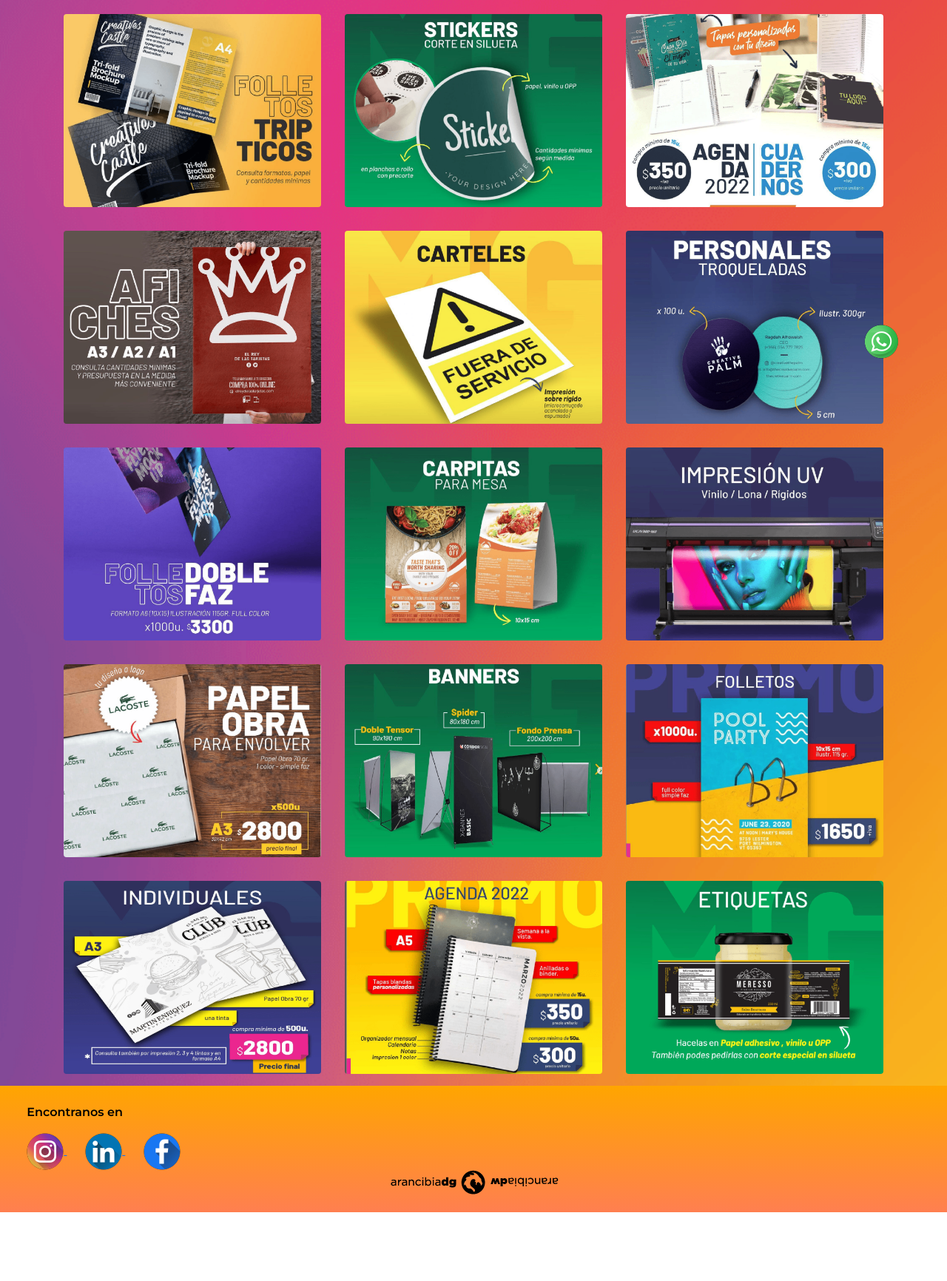
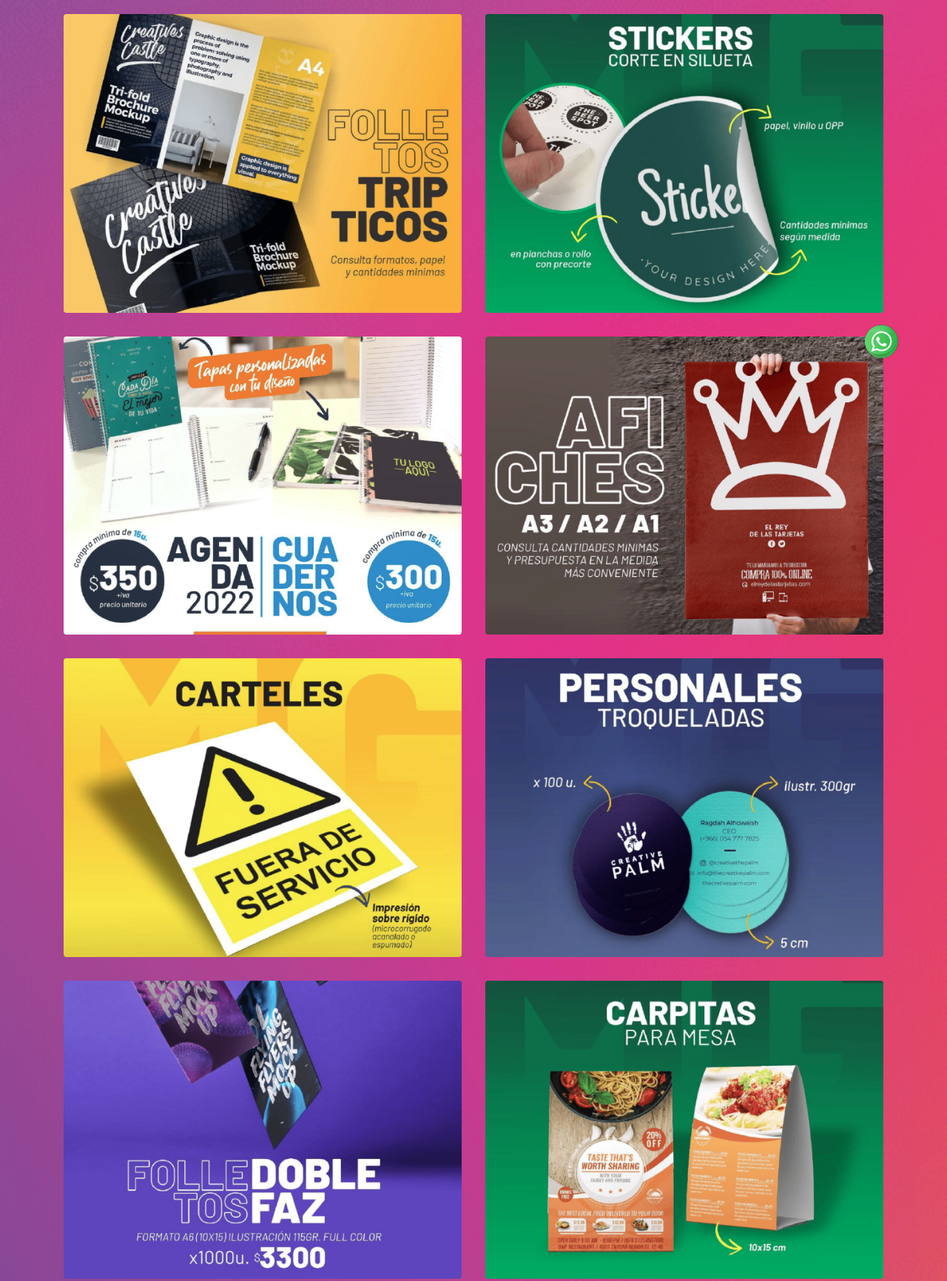
Before and after one commit to Fedezex/Final-Project, a website: page paginas/Ofertas.html in a window 1280 px wide. Shown: the part 273-2005 px from the top of the page at 74% size. Before the commit the page ends 1912 px from the top, so only its background shows below. Drawn offline with nearby package versions, Linux system fonts and the light colour scheme.

```diff
--- a/paginas/Ofertas.html
+++ b/paginas/Ofertas.html
@@ -84,21 +84,21 @@
       <!-- Seccion ofertas -->
     <section class="container">
         <div class="row">
-        <div class="productos col-lg-4 col-md-12 col-sm-12 d-flex p-3"><img src="../assets/images/bs-images/2.png" class="img rounded" alt="Producto 1"></div>
-        <div class="productos col-lg-4 col-md-12 col-sm-12 d-flex p-3"><img src="../assets/images/bs-images/1.png" class="img rounded" alt="Producto 2"></div>
-        <div class="productos col-lg-4 col-md-12 col-sm-12 d-flex p-3"><img src="../assets/images/bs-images/3.png" class="img rounded" alt="Producto 3"></div>
-        <div class="productos col-lg-4 col-md-12 col-sm-12 d-flex p-3"><img src="../assets/images/bs-images/4.png" class="img rounded" alt="Producto 4"></div>
-        <div class="productos col-lg-4 col-md-12 col-sm-12 d-flex p-3"><img src="../assets/images/bs-images/5.png" class="img rounded" alt="Producto 5"></div>
-        <div class="productos col-lg-4 col-md-12 col-sm-12 d-flex p-3"><img src="../assets/images/bs-images/6.png" class="img rounded" alt="Producto 6"></div>
-        <div class="productos col-lg-4 col-md-12 col-sm-12 d-flex p-3"><img src="../assets/images/bs-images/7.png" class="img rounded" alt="Producto 7"></div>
-        <div class="productos col-lg-4 col-md-12 col-sm-12 d-flex p-3"><img src="../assets/images/bs-images/8.png" class="img rounded" alt="Producto 8"></div>
-        <div class="productos col-lg-4 col-md-12 col-sm-12 d-flex p-3"><img src="../assets/images/bs-images/9.png" class="img rounded" alt="Producto 9"></div>
-        <div class="productos col-lg-4 col-md-12 col-sm-12 d-flex p-3"><img src="../assets/images/bs-images/10.png" class="img rounded" alt="Producto 10"></div>
-        <div class="productos col-lg-4 col-md-12 col-sm-12 d-flex p-3"><img src="../assets/images/bs-images/11.png" class="img rounded" alt="Producto 11"></div>
-        <div class="productos col-lg-4 col-md-12 col-sm-12 d-flex p-3"><img src="../assets/images/bs-images/12.png" class="img rounded" alt="Producto 12"></div>
-        <div class="productos col-lg-4 col-md-12 col-sm-12 d-flex p-3"><img src="../assets/images/bs-images/13.png" class="img rounded" alt="Producto 13"></div>
-        <div class="productos col-lg-4 col-md-12 col-sm-12 d-flex p-3"><img src="../assets/images/bs-images/14.png" class="img rounded" alt="Producto 14"></div>
-        <div class="productos col-lg-4 col-md-12 col-sm-12 d-flex p-3"><img src="../assets/images/bs-images/15.png" class="img rounded" alt="Producto 15"></div>
+        <div class="productos col-lg-6 col-md-12 col-sm-12 d-flex p-3"><img src="../assets/images/bs-images/2.png" class="img rounded" alt="Producto 1"></div>
+        <div class="productos col-lg-6 col-md-12 col-sm-12 d-flex p-3"><img src="../assets/images/bs-images/1.png" class="img rounded" alt="Producto 2"></div>
+        <div class="productos col-lg-6 col-md-12 col-sm-12 d-flex p-3"><img src="../assets/images/bs-images/3.png" class="img rounded" alt="Producto 3"></div>
+        <div class="productos col-lg-6 col-md-12 col-sm-12 d-flex p-3"><img src="../assets/images/bs-images/4.png" class="img rounded" alt="Producto 4"></div>
+        <div class="productos col-lg-6 col-md-12 col-sm-12 d-flex p-3"><img src="../assets/images/bs-images/5.png" class="img rounded" alt="Producto 5"></div>
+        <div class="productos col-lg-6 col-md-12 col-sm-12 d-flex p-3"><img src="../assets/images/bs-images/6.png" class="img rounded" alt="Producto 6"></div>
+        <div class="productos col-lg-6 col-md-12 col-sm-12 d-flex p-3"><img src="../assets/images/bs-images/7.png" class="img rounded" alt="Producto 7"></div>
+        <div class="productos col-lg-6 col-md-12 col-sm-12 d-flex p-3"><img src="../assets/images/bs-images/8.png" class="img rounded" alt="Producto 8"></div>
+        <div class="productos col-lg-6 col-md-12 col-sm-12 d-flex p-3"><img src="../assets/images/bs-images/9.png" class="img rounded" alt="Producto 9"></div>
+        <div class="productos col-lg-6 col-md-12 col-sm-12 d-flex p-3"><img src="../assets/images/bs-images/10.png" class="img rounded" alt="Producto 10"></div>
+        <div class="productos col-lg-6 col-md-12 col-sm-12 d-flex p-3"><img src="../assets/images/bs-images/11.png" class="img rounded" alt="Producto 11"></div>
+        <div class="productos col-lg-6 col-md-12 col-sm-12 d-flex p-3"><img src="../assets/images/bs-images/12.png" class="img rounded" alt="Producto 12"></div>
+        <div class="productos col-lg-6 col-md-12 col-sm-12 d-flex p-3"><img src="../assets/images/bs-images/13.png" class="img rounded" alt="Producto 13"></div>
+        <div class="productos col-lg-6 col-md-12 col-sm-12 d-flex p-3"><img src="../assets/images/bs-images/14.png" class="img rounded" alt="Producto 14"></div>
+        <div class="productos col-lg-6 col-md-12 col-sm-12 d-flex p-3"><img src="../assets/images/bs-images/15.png" class="img rounded" alt="Producto 15"></div>
       </div>
     </section>
     </main>
```
Also changed, not shown: index.html (+5 -4 lines).
